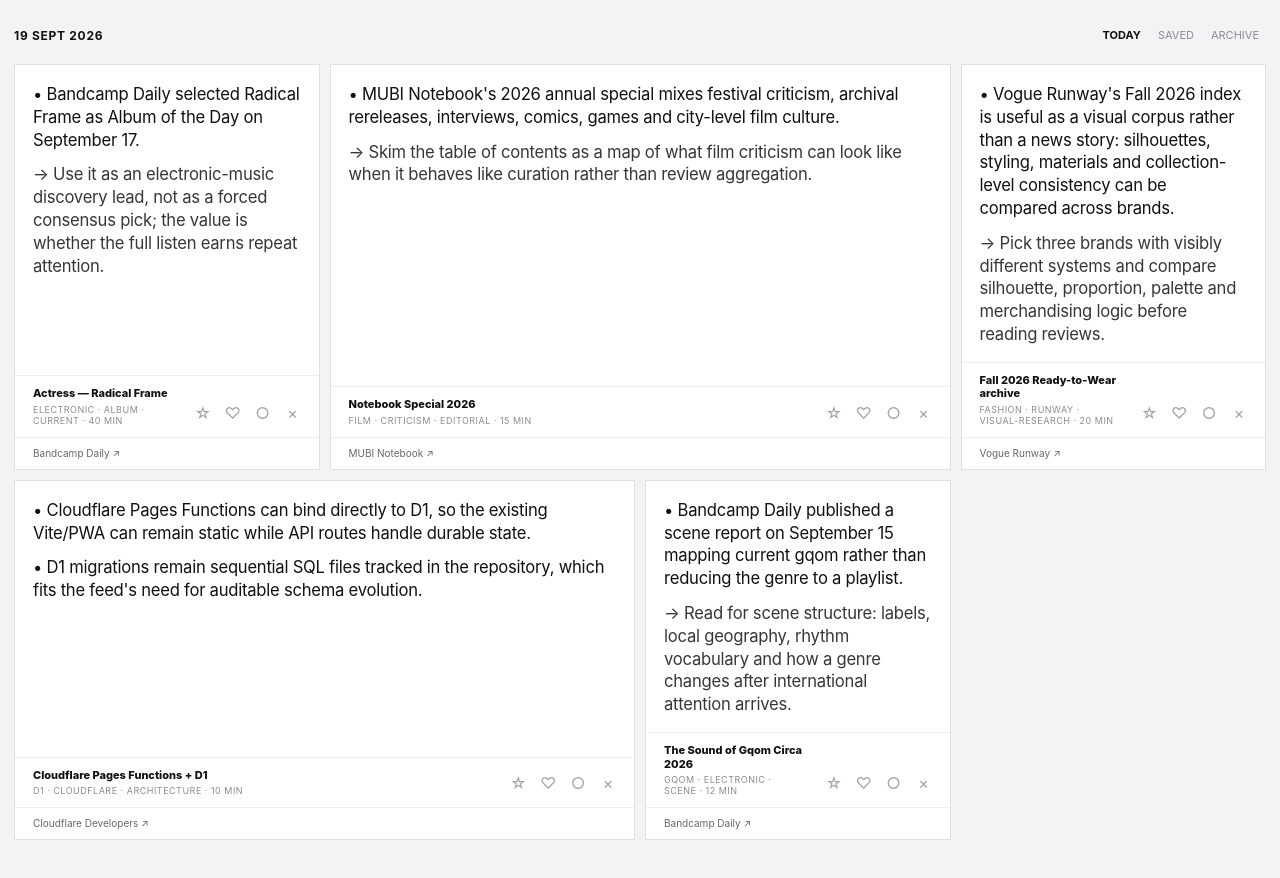
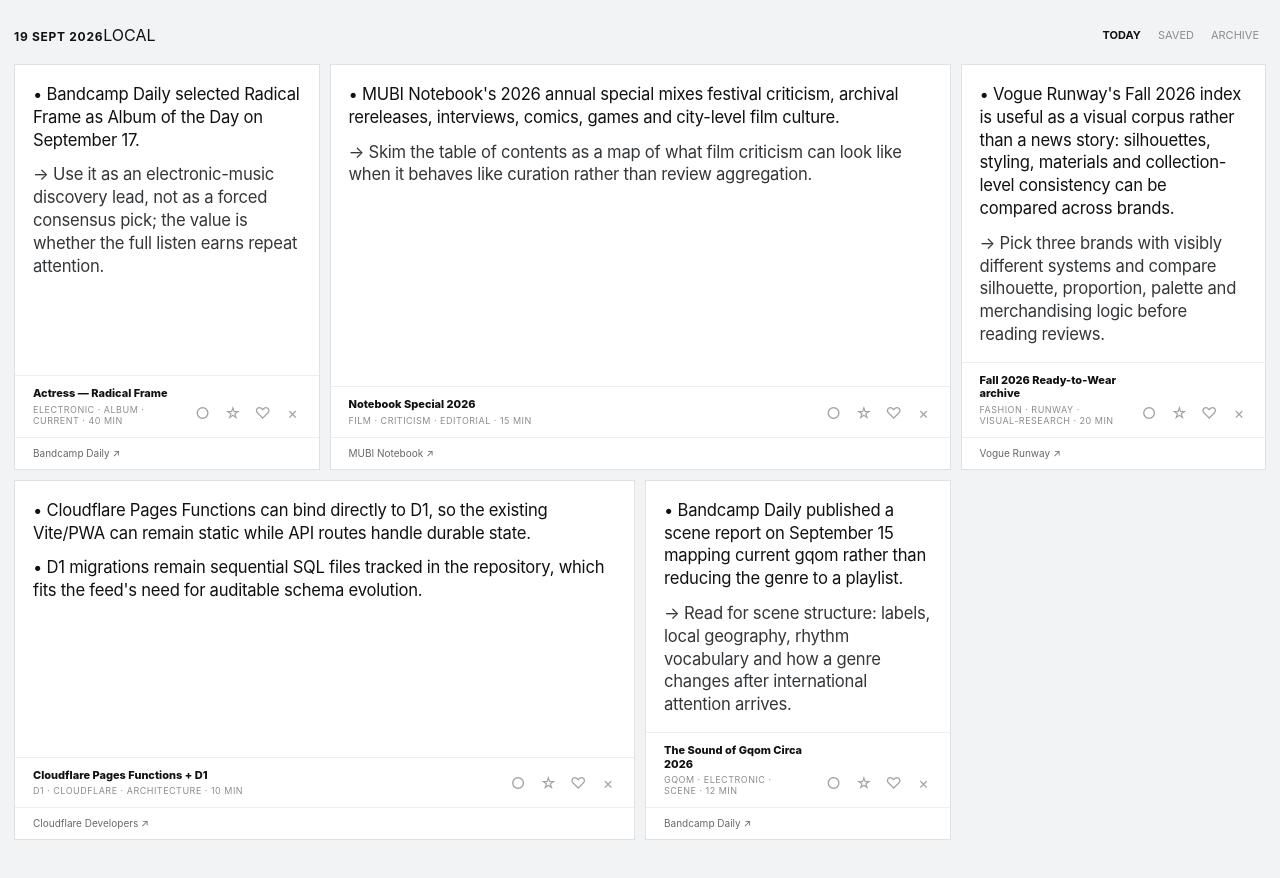
Before and after one commit to shhh-hoo/feeds.shijia.work, a React (Vite) app: page / in a window 1280 px wide. Shown: the top 878 px of the page. Built offline with nearby package versions, Linux system fonts and the light colour scheme; no server answers.

Commit message:
feat: expose read/save state with cross-device saved library

```diff
--- a/src/App.tsx
+++ b/src/App.tsx
@@ -2,22 +2,30 @@ import { useEffect, useMemo, useRef, useState } from "react";
 import { fallbackFeed } from "./data/fallbackFeed";
 import {
   loadFeed,
-  loadRemoteStates,
-  mergeStates,
+  reconcileRemoteState,
   recordEvent,
   syncState
 } from "./lib/feedRepository";
-import { mergeItemState, readItemStates, writeItemStates } from "./lib/storage";
+import {
+  mergeItemState,
+  readItemStates,
+  readSavedItems,
+  setSavedItem,
+  writeItemStates,
+  writeSavedItems
+} from "./lib/storage";
 import type {
   ContentBlock,
   DailyFeedSnapshot,
   FeedItem,
   ItemState,
-  ItemStateMap
+  ItemStateMap,
+  SavedItemMap
 } from "./types";
 
 type View = "today" | "saved" | "archive";
-type StateKey = "saved" | "consumed" | "skipped" | "liked";
+type StateKey = "read" | "saved" | "skipped" | "liked";
+type SyncStatus = "connecting" | "synced" | "local";
 
 function formatDate(value: string) {
   return new Intl.DateTimeFormat("en-GB", {
@@ -42,7 +50,6 @@ function Block({ block }: { block: ContentBlock }) {
 
   const className = "card-block " + block.type;
   const prefix = block.type === "bullet" ? "• " : block.type === "watch-for" ? "→ " : "";
-
   return <p className={className}>{prefix + block.text}</p>;
 }
 
@@ -61,16 +68,16 @@ function Card({
 
   return (
     <article
-      className={"card span-" + (item.span ?? 1) + (state?.skipped ? " is-skipped" : "")}
+      className={
+        "card span-" +
+        (item.span ?? 1) +
+        (state?.skipped ? " is-skipped" : "") +
+        (state?.read ? " is-read" : "")
+      }
       data-kind={item.kind}
     >
       {item.media ? (
-        <img
-          className="card-media"
-          src={item.media.url}
-          alt={item.media.alt}
-          loading="lazy"
-        />
+        <img className="card-media" src={item.media.url} alt={item.media.alt} loading="lazy" />
       ) : null}
 
       <div className="card-content">
@@ -94,10 +101,18 @@ function Card({
 
         <div className="card-actions" aria-label={"Actions for " + item.title}>
           <button
+            className={state?.read ? "active" : ""}
+            onClick={() => onToggle("read")}
+            aria-label={state?.read ? "Mark unread" : "Mark read"}
+            title={state?.read ? "Mark unread" : "Mark read"}
+          >
+            {state?.read ? "✓" : "○"}
+          </button>
+          <button
             className={state?.saved ? "active" : ""}
             onClick={() => onToggle("saved")}
-            aria-label="Save"
-            title="Save"
+            aria-label={state?.saved ? "Remove from saved" : "Save"}
+            title={state?.saved ? "Remove from saved" : "Save"}
           >
             {state?.saved ? "★" : "☆"}
           </button>
@@ -108,14 +123,6 @@ function Card({
             title="Like"
           >
             {state?.liked ? "♥" : "♡"}
-          </button>
-          <button
-            className={state?.consumed ? "active" : ""}
-            onClick={() => onToggle("consumed")}
-            aria-label="Mark consumed"
-            title="Consumed"
-          >
-            {state?.consumed ? "●" : "○"}
           </button>
           <button
             className={state?.skipped ? "active" : ""}
@@ -147,27 +154,30 @@ export default function App() {
   const [view, setView] = useState<View>("today");
   const [feed, setFeed] = useState<DailyFeedSnapshot>(fallbackFeed);
   const [states, setStates] = useState<ItemStateMap>(() => readItemStates());
+  const [savedItems, setSavedItems] = useState<SavedItemMap>(() => readSavedItems());
+  const [syncStatus, setSyncStatus] = useState<SyncStatus>("connecting");
   const shown = useRef(new Set<string>());
 
   useEffect(() => {
     let cancelled = false;
 
     void (async () => {
-      const [remoteFeed, remoteStates] = await Promise.all([
-        loadFeed(fallbackFeed.date),
-        loadRemoteStates()
-      ]);
-
+      const remoteFeed = await loadFeed(fallbackFeed.date);
       if (cancelled) return;
       setFeed(remoteFeed);
 
-      if (remoteStates) {
-        setStates((current) => {
-          const next = mergeStates(current, remoteStates);
-          writeItemStates(next);
-          return next;
-        });
-      }
+      const result = await reconcileRemoteState(
+        readItemStates(),
+        readSavedItems(),
+        remoteFeed.items
+      );
+      if (cancelled) return;
+
+      setStates(result.states);
+      setSavedItems(result.savedItems);
+      writeItemStates(result.states);
+      writeSavedItems(result.savedItems);
+      setSyncStatus(result.syncAvailable ? "synced" : "local");
     })();
 
     return () => {
@@ -185,7 +195,13 @@ export default function App() {
 
   const items = useMemo(() => {
     if (view === "saved") {
-      return feed.items.filter((item) => states[item.id]?.saved);
+      const lookup = new Map<string, FeedItem>();
+      for (const item of Object.values(savedItems)) lookup.set(item.id, item);
+      for (const item of feed.items) lookup.set(item.id, item);
+
+      return [...lookup.values()]
+        .filter((item) => states[item.id]?.saved)
+        .sort((a, b) => b.briefingDate.localeCompare(a.briefingDate));
     }
 
     if (view === "archive") {
@@ -195,7 +211,7 @@ export default function App() {
     }
 
     return feed.items.filter((item) => !states[item.id]?.skipped);
-  }, [feed, states, view]);
+  }, [feed, savedItems, states, view]);
 
   function toggle(item: FeedItem, key: StateKey) {
     const value = !states[item.id]?.[key];
@@ -206,13 +222,43 @@ export default function App() {
       return next;
     });
 
-    void syncState(item.id, feed.date, { [key]: value });
+    if (key === "saved") {
+      setSavedItems((current) => {
+        const next = setSavedItem(current, item, value);
+        writeSavedItems(next);
+        return next;
+      });
+    }
+
+    void (async () => {
+      const serverState = await syncState(item, feed.date, { [key]: value });
+      if (!serverState) {
+        setSyncStatus("local");
+        return;
+      }
+
+      setStates((current) => {
+        const local = current[item.id];
+        if (local && local.updatedAt > serverState.updatedAt) return current;
+
+        const next = { ...current, [item.id]: serverState };
+        writeItemStates(next);
+        return next;
+      });
+      setSyncStatus("synced");
+    })();
   }
 
   return (
     <main className="shell">
       <header className="topline">
-        <time dateTime={feed.date}>{formatDate(feed.date)}</time>
+        <div className="topline-status">
+          <time dateTime={feed.date}>{formatDate(feed.date)}</time>
+          <span className={"sync-status " + syncStatus} title="Reading-state sync status">
+            {syncStatus === "synced" ? "SYNCED" : syncStatus === "connecting" ? "SYNC…" : "LOCAL"}
+          </span>
+        </div>
+
         <nav aria-label="Feed views">
           {(["today", "saved", "archive"] as View[]).map((key) => (
             <button
```
